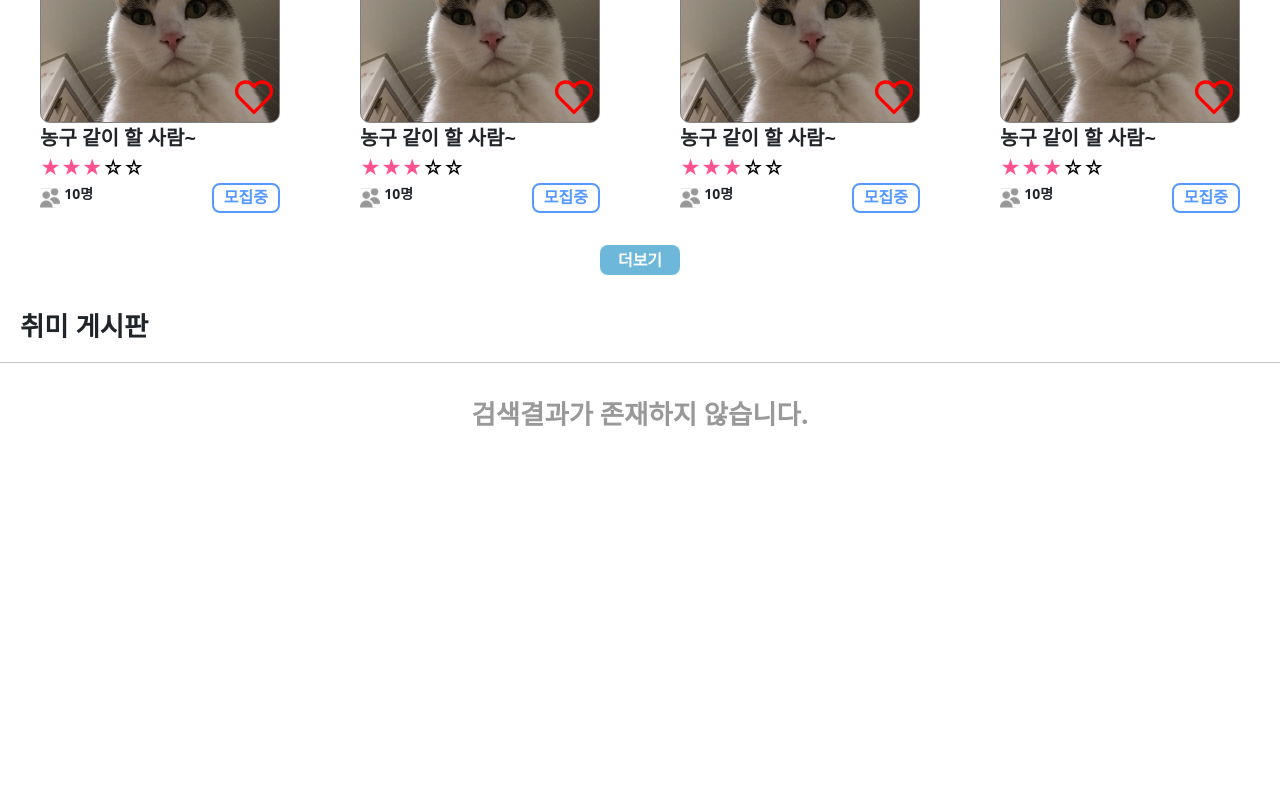
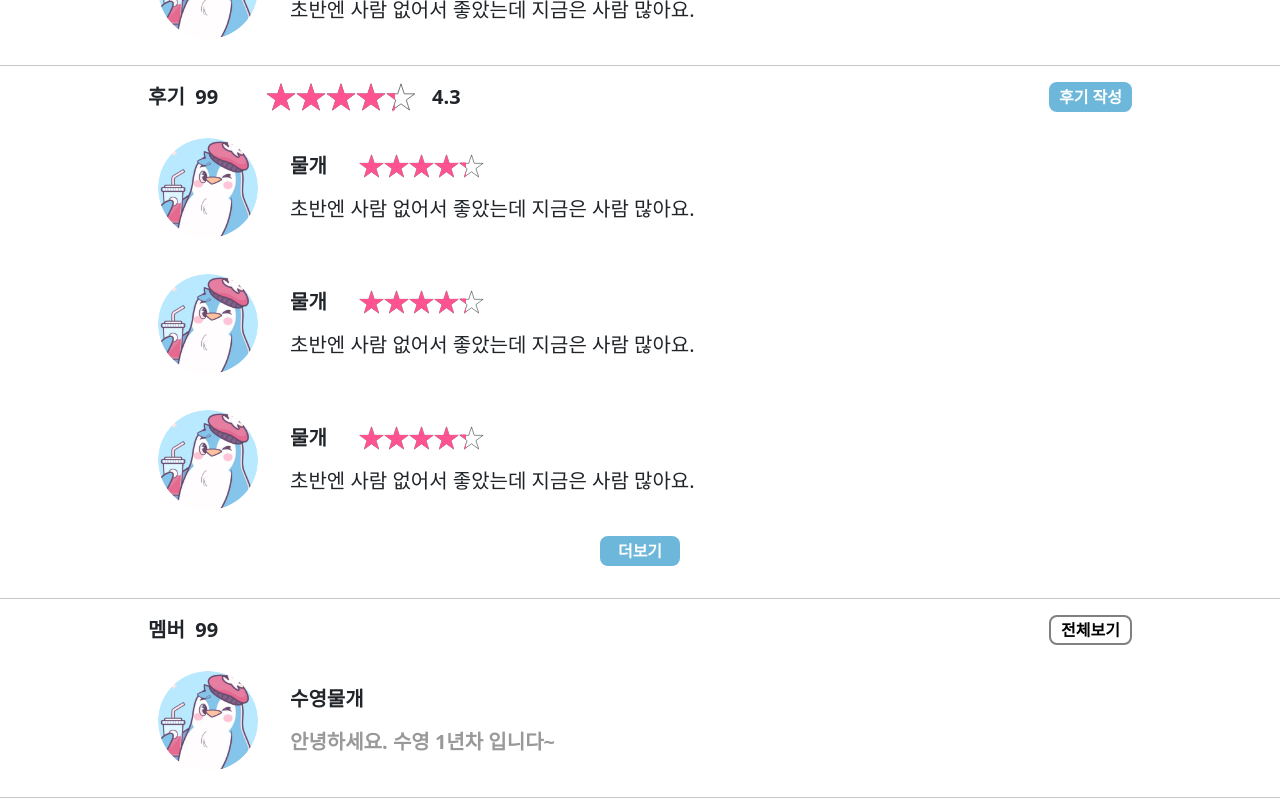
Before and after one commit to DoYous/Senials-Frontend, a React (Create React App) app in the folder senials_frontend/: page /party/party-number in a window 1280 px wide. Shown: the part 1860-2660 px from the top of the page. Before the commit the page ends 2387 px from the top, so only its background shows below. Built offline with nearby package versions, Linux system fonts and the light colour scheme; a web font is replaced by a local one.

Commit message:
레이아웃 완성 (모임 대표 이미지 캐러셀 제외) 1. 별점 이미지로 표시 2. 컴포넌트화 등

```diff
--- a/senials_frontend/src/pages/party/PartyDetail.js
+++ b/senials_frontend/src/pages/party/PartyDetail.js
@@ -92,35 +92,158 @@ function PartyDetail() {
             </div>
             <hr />
 
+            {/* 본인 후기 출력 영역 */}
+            <div className={`${styles.separator} mx-auto`} style={{width: '80%'}}>
+                <span className={`${styles.secondFont}`}>
+                    내가 작성한 후기
+                </span>
+                <button className={`${styles.commonBtn} ms-auto`}>수정</button>
+            </div>
+            <Review />
+            <hr />
+
+            {/* 후기 출력 영역 */}
+            <div className={`${styles.separator} mx-auto`} style={{width: '80%'}}>
+                <span className={`${styles.secondFont} ${styles.marginRight}`}>
+                    후기&nbsp;&nbsp;99
+                </span>
+                <DetailRateAverage />
+                <button className={`${styles.commonBtn} ms-auto`}>후기 작성</button>
+            </div>
+            <Review />
+            <Review />
+            <Review />
+            <div className={`${styles.flexCenter} ${styles.marginBottom2}`}>
+                <button className={`${styles.commonBtn}`}>더보기</button>
+            </div>
+            <hr />
+
+            {/* 멤버 출력 영역 */}
+            <div className={`${styles.separator} mx-auto`} style={{width: '80%'}}>
+                <span className={`${styles.secondFont} ${styles.marginRight}`}>
+                    멤버&nbsp;&nbsp;99
+                </span>
+                <button className={`${styles.whiteBtn} ms-auto`}>전체보기</button>
+            </div>
+            <Member/>
+            <hr/>
+
+            <Meet />
+            <Meet />
+            <Meet />
+            <div className={`${styles.flexCenter} ${styles.marginBottom2}`}>
+                <button className={`${styles.commonBtn}`}>더보기</button>
+            </div>
+            <hr />
+
+            {/* 모임 추천 영역 */}
+            <div className={`${styles.separator}`}>
+                <span className={`${styles.firstFont}`}>
+                    이런 <span className={`${styles.pointColor}`}>모임</span>도 추천해요!
+                </span>
+                <button className={`${styles.whiteBtn} ms-auto`}>전체보기</button>
+            </div>
             <div className={`${styles.flex} ${styles.marginBottom2}`}>
                 <Card />
                 <Card />
                 <Card />
                 <Card />
             </div>
-            <div className={`${styles.flexCenter} ${styles.marginBottom2}`}>
-                <button className={`${styles.commonBtn}`}>더보기</button>
         </div>
+    )
+}
 
-            {/* 취미 검색결과 출력 영역 */}
-            <div className={styles.separator}>
-                <span className={`${styles.firstFont}`}>
-                    취미 게시판
+function Member() {
+    return (
+        <div className={`${styles.memberContainer}`}>
+            <img className={`${styles.masterProfile}`} src='/image/sampleProfile.png' />
+            <div className={`${styles.memberContent}`}>
+                <span className={`${styles.secondFont}`}>수영물개</span>
+                <span className={`${styles.secondFont}`} style={{color: '#999999'}}>
+                    안녕하세요. 수영 1년차 입니다~
                 </span>
             </div>
-            <hr />
-            {/* <Row className={styles.marginBottom2}>
-                <Card />
-                <Card />
-                <Card />
-                <Card />
-                <Card />
-            </Row>
-            <div className={styles.flexCenter}>
-                <button className={`${styles.commonBtn} ${styles.loadBtn}`}>더보기</button>
-            </div> */}
-            <div className={styles.flexCenter}>
-                <span className={`${styles.noSearchResult} ${styles.firstFont}`}>검색결과가 존재하지 않습니다.</span>
+        </div>
+    )
+}
+
+function Rate() {
+    return (
+        <div className={`${styles.rateInfo}`}>
+            <div className={`${styles.baseStar}`}>
+                <div className={`${styles.filledStar}`}></div>
+            </div>
+            <div className={`${styles.baseStar}`}>
+                <div className={`${styles.filledStar}`}></div>
+            </div>
+            <div className={`${styles.baseStar}`}>
+                <div className={`${styles.filledStar}`}></div>
+            </div>
+            <div className={`${styles.baseStar}`}>
+                <div className={`${styles.filledStar}`}></div>
+            </div>
+            <div className={`${styles.baseStar}`}>
+                <div className={`${styles.halfStar}`} style={{width: '30%', marginRight: '70%'}}></div>
+            </div>
+        </div>
+    )
+}
+
+function DetailRate() {
+    return (
+        <div className={`${styles.detailRateInfo}`}>
+            <div className={`${styles.detailSmallBaseStar}`}>
+                <div className={`${styles.detailFilledStar}`}></div>
+            </div>
+            <div className={`${styles.detailSmallBaseStar}`}>
+                <div className={`${styles.detailFilledStar}`}></div>
+            </div>
+            <div className={`${styles.detailSmallBaseStar}`}>
+                <div className={`${styles.detailFilledStar}`}></div>
+            </div>
+            <div className={`${styles.detailSmallBaseStar}`}>
+                <div className={`${styles.detailFilledStar}`}></div>
+            </div>
+            <div className={`${styles.detailSmallBaseStar}`}>
+                <div className={`${styles.detailHalfStar}`} style={{width: '30%', marginRight: '70%'}}></div>
+            </div>
+        </div>
+    )
+}
+
+function DetailRateAverage() {
+    return (
+        <div className={`${styles.detailRateInfo}`}>
+            <div className={`${styles.detailBaseStar}`}>
+                <div className={`${styles.detailFilledStar}`}></div>
+            </div>
+            <div className={`${styles.detailBaseStar}`}>
+                <div className={`${styles.detailFilledStar}`}></div>
+            </div>
+            <div className={`${styles.detailBaseStar}`}>
+                <div className={`${styles.detailFilledStar}`}></div>
+            </div>
+            <div className={`${styles.detailBaseStar}`}>
+                <div className={`${styles.detailFilledStar}`}></div>
+            </div>
+            <div className={`${styles.detailBaseStar}`}>
+                <div className={`${styles.detailHalfStar}`} style={{width: '30%', marginRight: '70%'}}></div>
+            </div>
+            <span className={`${styles.detailRateText}`}>4.3</span>
+        </div>
+    )
+}
+
+function Review() {
+    return (
+        <div className={`${styles.reviewContainer}`}>
+            <img className={`${styles.masterProfile}`} src='/image/sampleProfile.png' />
+            <div className={`${styles.reviewContent}`}>
+                <div className={`${styles.flex}`}>
+                    <span className={`${styles.secondFont}`}>물개</span>
+                    <DetailRate />
+                </div>
+                <span className={`${styles.secondFont} fw-normal`}>초반엔 사람 없어서 좋았는데 지금은 사람 많아요.</span>
             </div>
         </div>
     )
@@ -128,7 +251,6 @@ function PartyDetail() {
 
 function Meet() {
     return (
-        <div className={`${styles.separator}`}>
         <div className={`${styles.meetContainer}`}>
             {/* 일정 날짜 출력영역 */}
             <div className={`${styles.meetDate}`}>
@@ -173,7 +295,6 @@ function Meet() {
                 <button className={`${styles.commonBtn}`}>신청 취소</button>
             </div>
         </div>
-        </div>
     )
 }
 
@@ -185,8 +306,7 @@ function Card() {
         </div>
         <div className={`${styles.secondFont}`}>농구 같이 할 사람~</div>
         <div className={styles.rateInfo}>
-            <span className={styles.filledStar}>★★★</span>
-            <span className={styles.unfilledStar}>☆☆</span>
+            <Rate />
         </div>
         <div className={styles.memberInfo}>
             <img src='/image/people.svg' style={{width: '20px'}}/>&nbsp;
--- a/senials_frontend/src/pages/party/PartyDetail.module.css
+++ b/senials_frontend/src/pages/party/PartyDetail.module.css
@@ -101,15 +101,35 @@
 .rateInfo {
     display: flex;
     align-items: center;
-    font-size: 20px;
+    padding: 3px 0;
 }
 
 .filledStar {
-    color: #FF5391;
+    background-image: url('/public/image/filledStar.svg');
+    background-position: center;
+    background-size: contain;
+    background-repeat: no-repeat;
+    width: 100%;
+    height: 100%;
 }
 
-.unfilledStar {
-    color: black;
+.halfStar {
+    background-image: url('/public/image/filledStar.svg');
+    background-position: left;
+    background-size: cover;
+    background-repeat: no-repeat;
+    width: 50%;
+    height: 100%;
+    margin-right: 50%;
+}
+
+.baseStar {
+    background-image: url('/public/image/unfilledStar.svg');
+    background-position: center;
+    background-size: contain;
+    background-repeat: no-repeat;
+    width: 18px;
+    height: 18px;
 }
 
 .cardContainer {
@@ -205,6 +225,10 @@
     margin-left: 10px;
 }
 
+.marginRight {
+    margin-right: 16px;
+}
+
 .marginBottom {
     margin-bottom: 16px;
 }
@@ -242,12 +266,13 @@
 .meetContainer {
     display: flex;
     justify-content: space-between;
+    margin-left: auto; margin-right: auto;
+    margin-bottom: 16px;
+    padding: 20px 30px;
     width: 80%;
     height: 170px;
     border-radius: 8px;
     box-shadow: 0px 10px 20px rgba(0,0,0,0.19), 0 6px 6px rgba(0,0,0,0.23);
-    margin: 0 auto;
-    padding: 20px 30px;
 }
 
 .meetDate {
@@ -276,3 +301,88 @@
     flex-direction: column;
     justify-content: space-evenly;
 }
+
+/* 별점 표현 */
+/* unFilledStar를 베이스로 filledStar / halfStar div를 중첩해 출력 */
+/*
+    소수점 표현하고 싶은 경우 inline-css로
+    width: (소수점 * 100)%, margin-right: (100 - width)%
+*/
+.detailFilledStar {
+    background-image: url('/public/image/filledStar.svg');
+    background-position: center;
+    background-size: contain;
+    background-repeat: no-repeat;
+    width: 100%;
+    height: 100%;
+}
+
+.detailHalfStar {
+    background-image: url('/public/image/filledStar.svg');
+    background-position: left;
+    background-size: cover;
+    background-repeat: no-repeat;
+    width: 50%;
+    height: 100%;
+    margin-right: 50%;
+}
+
+.detailBaseStar {
+    background-image: url('/public/image/unfilledStar.svg');
+    background-position: center;
+    background-size: contain;
+    background-repeat: no-repeat;
+    width: 30px;
+    height: 30px;
+}
+
+.detailSmallBaseStar {
+    background-image: url('/public/image/unfilledStar.svg');
+    background-position: center;
+    background-size: contain;
+    background-repeat: no-repeat;
+    width: 25px;
+    height: 25px;
+}
+
+.detailRateInfo {
+    display: flex;
+    align-items: center;
+    margin-left: 32px;
+}
+
+.detailRateText {
+    font-size: 20px;
+    font-weight: bold;
+    margin-left: 16px;
+}
+
+.reviewContainer {
+    display: flex;
+    margin-left: auto; margin-right: auto;
+    margin-bottom: 16px;
+    padding: 10px 30px;
+    width: 80%;
+}
+
+.reviewContent {
+    display: flex;
+    flex-direction: column;
+    justify-content: space-evenly;
+    margin-left: 32px;
+}
+
+.memberContainer {
+    display: flex;
+    margin-left: auto; margin-right: auto;
+    margin-bottom: 16px;
+    padding: 10px 30px;
+    width: 80%;
+}
+
+.memberContent {
+    display: flex;
+    flex-direction: column;
+    justify-content: space-evenly;
+    margin-left: 32px;
+}
```
Also changed, not shown: senials_frontend/public/image/filledStar.svg (added), senials_frontend/public/image/unfilledStar.svg (added). Lines whose indentation alone changed are shown as unchanged.
